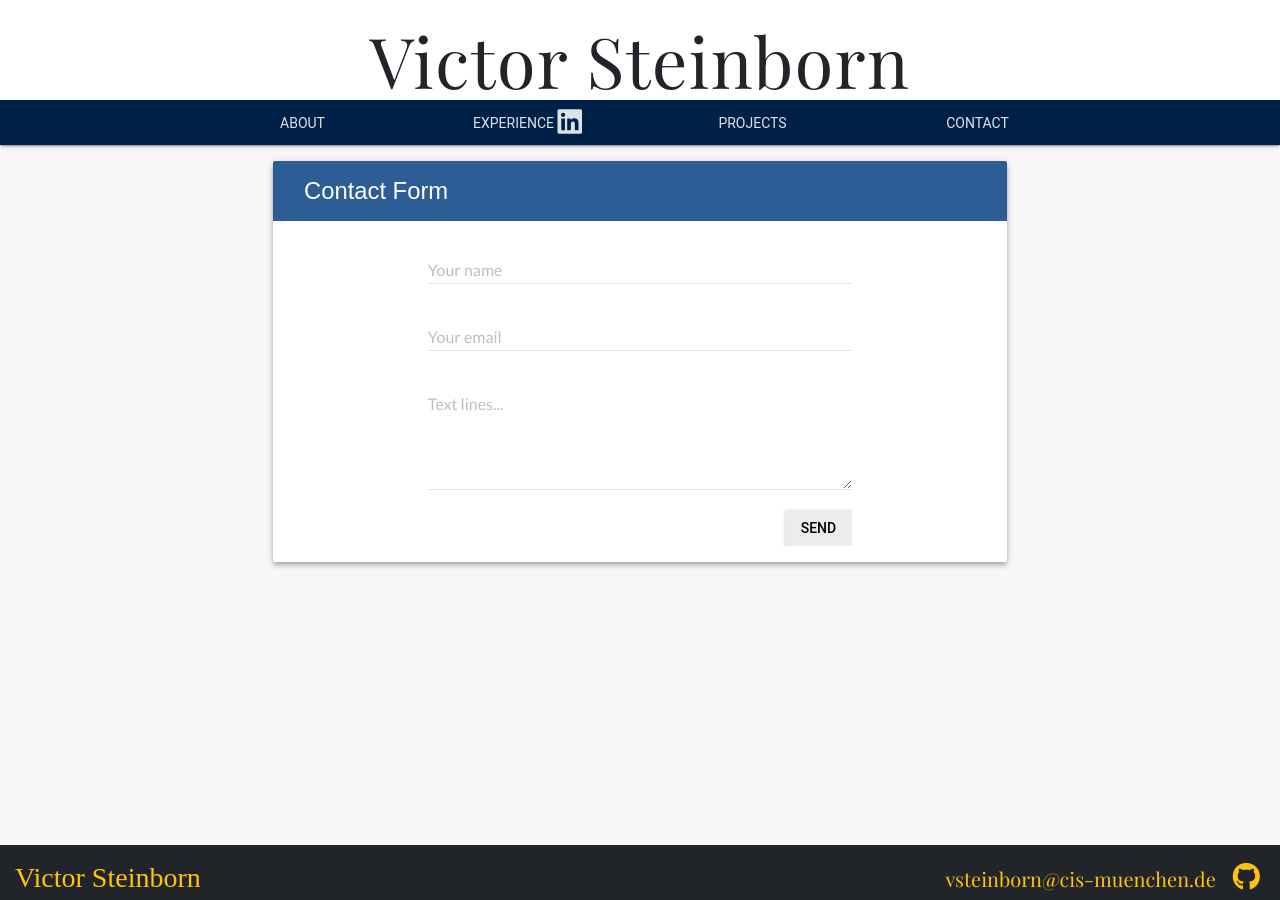
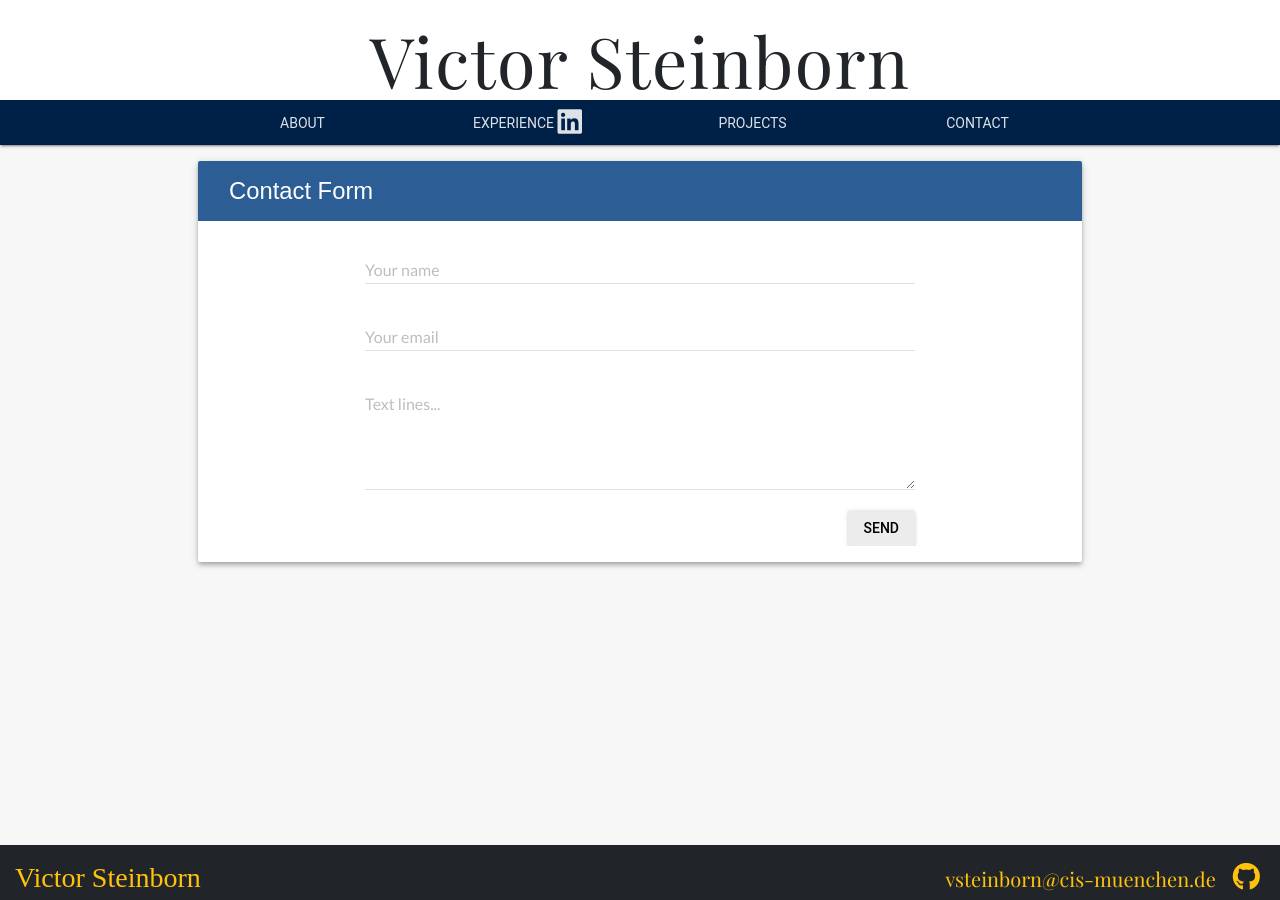
Before and after one commit to VSteinborn/VSteinborn.github.io, a Jekyll site: the page built from contact/index.html, in a window 1280 px wide. Built offline with Jekyll 4.4.1, drawn with Linux system fonts in a browser that asks for light colours; nearby versions of some CDN libraries; some web fonts are replaced.

Commit message:
adjust contact layout

```diff
--- a/_layouts/large_card.html
+++ b/_layouts/large_card.html
@@ -2,7 +2,8 @@
 layout: default
 ---
 
-<div class="mdl-cell mdl-cell--10-col mdl-cell--1-offset mdl-card mdl-shadow--4dp">
+<!-- <div class="mdl-cell mdl-cell--10-col mdl-cell--1-offset mdl-card mdl-shadow--4dp"> -->
+<div class="mdl-cell mdl-cell--12-col mdl-card mdl-shadow--4dp">
     <div class="mdl-card__title">
         <div class="card-title"> {{ page.title }} </div>
     </div>
--- a/contact/index.html
+++ b/contact/index.html
@@ -3,7 +3,8 @@ layout: large_card
 title: Contact Form
 ---
 
-<div class="mdl-cell mdl-cell--8-col mdl-cell--2-offset mdl-card portfolio-contact">
+<!-- <div class="mdl-cell mdl-cell--8-col mdl-cell--2-offset mdl-card portfolio-contact"> -->
+<div class="mdl-cell mdl-cell--12-col mdl-card portfolio-contact">
     <form action="https://formspree.io/f/xrgdevvz" method="POST">
 
         <div class="mdl-textfield mdl-js-textfield">
```
